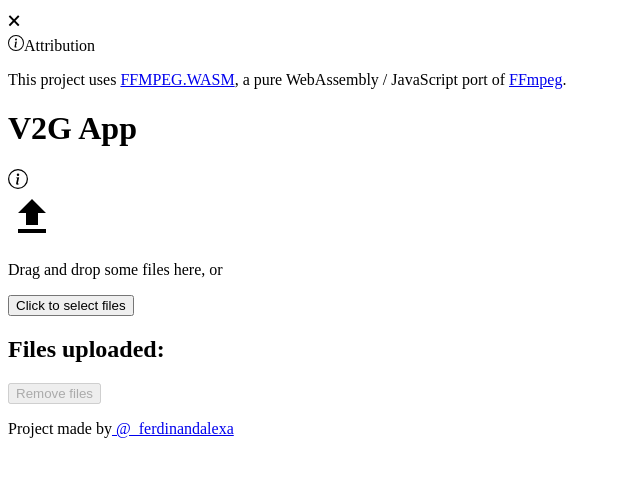
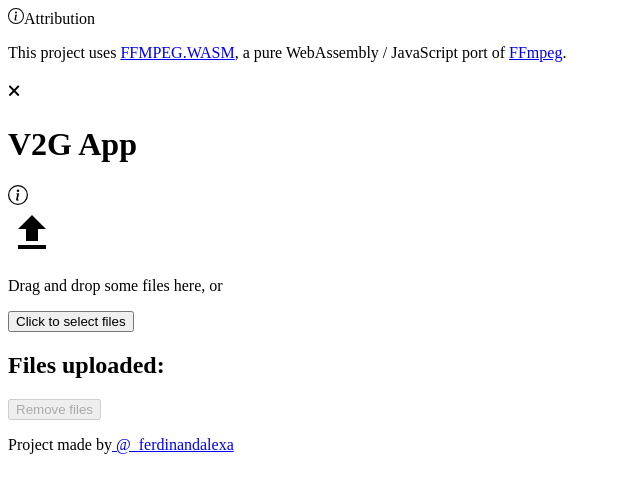
Before and after one commit to ferdinandalexa/v2g-app, a React (Vite) app: page / in a window 1280 px wide. Both pictures are taken after a click on the element 18 px from the left and 94 px from the top of the page. Shown: the top 492 px of the page, without its empty margins (0-640 px from the left). Built offline with nearby package versions, Linux system fonts and the light colour scheme; what @ffmpeg/ffmpeg would draw is missing.

Commit message:
fix: Setting elements that can close the modal

```diff
--- a/src/Components/Info.jsx
+++ b/src/Components/Info.jsx
@@ -12,7 +12,7 @@ function Info () {
   return (
     <>
       <span onClick={openModal} className='relative z-10'>
-        <IconInfo className='fill-neutral-500 hover:fill-blue-300 transition-colors' width='20px' height='20px' />
+        <IconInfo className='transition-colors fill-neutral-500 hover:fill-blue-300' width='20px' height='20px' />
       </span>
       {stateModal &&
         <ModalInfo title='Attribution' onClose={closeModal}>
--- a/src/Components/Modal.jsx
+++ b/src/Components/Modal.jsx
@@ -1,11 +1,11 @@
 function Modal ({ children, onClose }) {
   return (
     <div className='fixed top-0 bottom-0 left-0 right-0 z-20 grid m-4 place-items-center bg-neutral-900/80'>
-      <div onClick={onClose} className='relative z-10 max-w-md p-4 rounded-lg bg-neutral-700'>
-        <span className='absolute p-2 transition-colors cursor-pointer right-2 top-2 text-neutral-500 hover:text-red-500'>🗙</span>
+      <div className='relative z-10 max-w-md p-4 rounded-lg bg-neutral-700'>
         {children}
+        <span onClick={onClose} className='absolute p-2 transition-colors cursor-pointer right-2 top-2 text-neutral-500 hover:text-red-500'>🗙</span>
       </div>
-      <div onClick={onClose} className='absolute w-full h-full' />
+      <div onClick={onClose} className='fixed z-0 w-full h-full' />
     </div>
   );
 }
```
